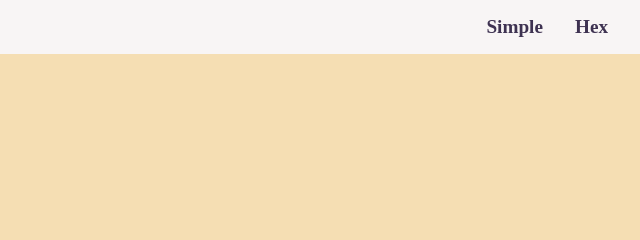
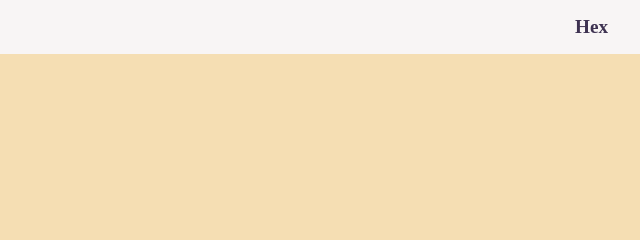
Before and after one commit to JavokhirTursunboev/Bulding-15-Javascript-Projects, a plain HTML site: page COLOR FLIPPER/index.html in a window 1280 px wide. Shown: the top 240 px of the page, 640-1280 px from the left. Drawn offline with Linux system fonts and the light colour scheme.

Commit message:
new button

```diff
--- a/COLOR FLIPPER/index.html
+++ b/COLOR FLIPPER/index.html
@@ -13,9 +13,7 @@
         <div class="nav-center">
             <h4>color flipper </h4>
             <ul class="nav-links">
-                <li>
-                    <a href="index.html">simple</a>
-                </li>
+
                 <li>
                     <a href="hex.html">hex</a>
                 </li>
```
